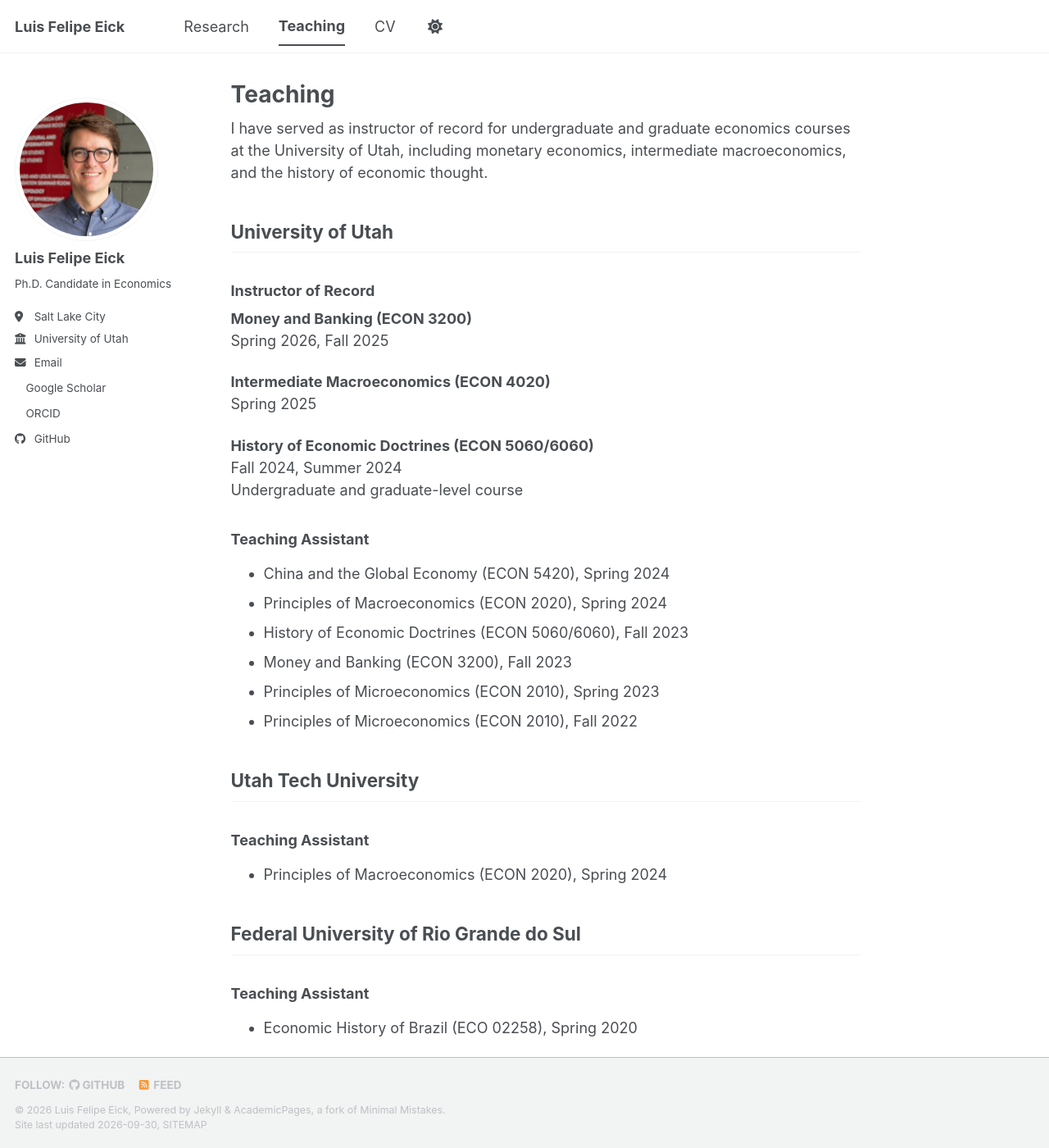
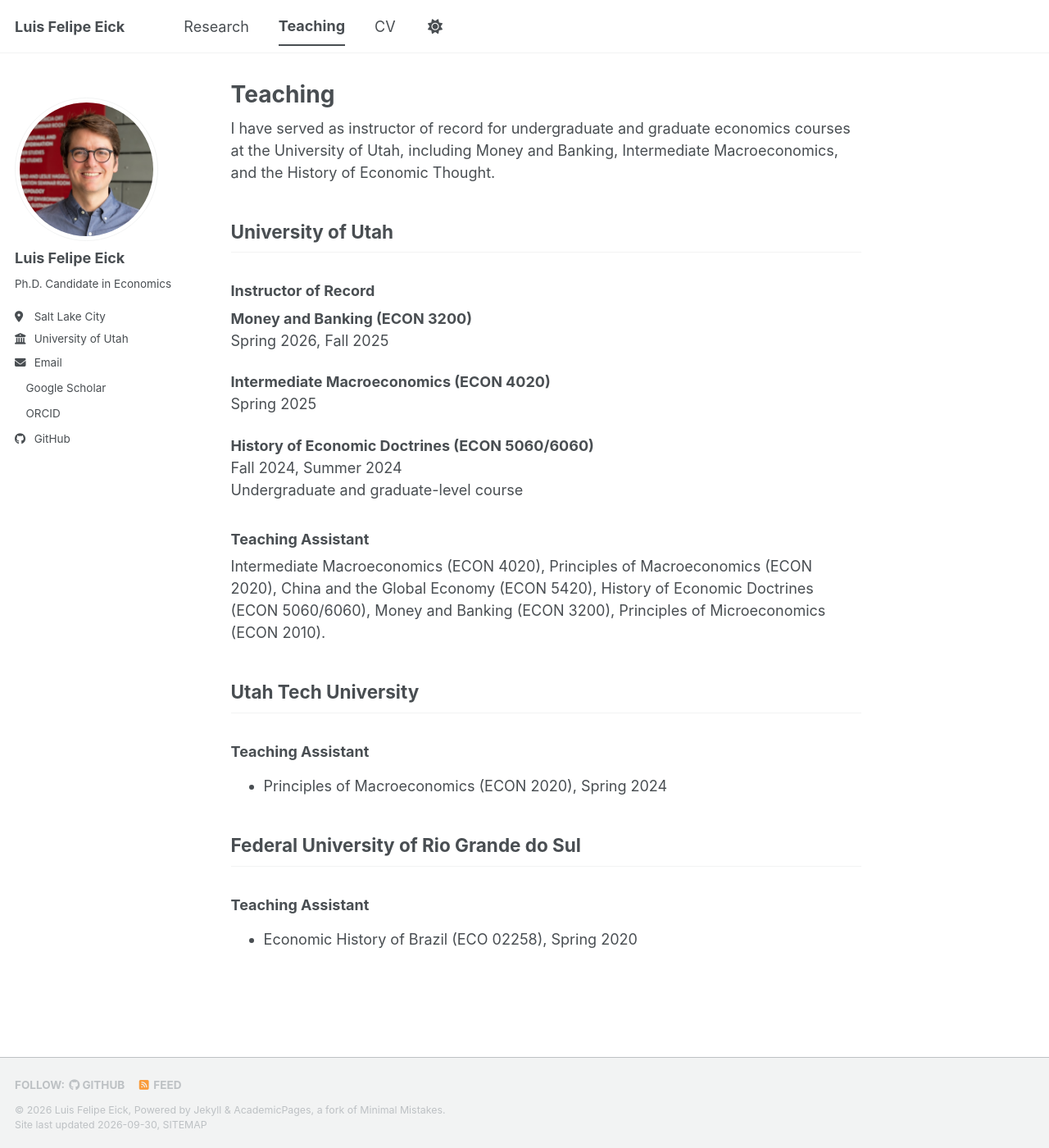
Before and after one commit to lfeick/lfeick.github.io, a Jekyll site: the page built from _pages/teaching.md, in a window 1280 px wide and 1400 px high. Shown: the whole window at 82% size. Built offline with Jekyll 4.4.1, drawn with Linux system fonts in a browser that asks for light colours; a style sheet for code colours, icons or effects is not loaded.

Commit message:
Update teaching.md

```diff
--- a/_pages/teaching.md
+++ b/_pages/teaching.md
@@ -4,7 +4,7 @@ title: "Teaching"
 author_profile: true
 ---
 
-I have served as instructor of record for undergraduate and graduate economics courses at the University of Utah, including monetary economics, intermediate macroeconomics, and the history of economic thought.
+I have served as instructor of record for undergraduate and graduate economics courses at the University of Utah, including Money and Banking, Intermediate Macroeconomics, and the History of Economic Thought.
 
 ## University of Utah
 
@@ -21,13 +21,7 @@ Fall 2024, Summer 2024
 Undergraduate and graduate-level course
 
 ### Teaching Assistant
-
-- China and the Global Economy (ECON 5420), Spring 2024
-- Principles of Macroeconomics (ECON 2020), Spring 2024
-- History of Economic Doctrines (ECON 5060/6060), Fall 2023
-- Money and Banking (ECON 3200), Fall 2023
-- Principles of Microeconomics (ECON 2010), Spring 2023
-- Principles of Microeconomics (ECON 2010), Fall 2022
+Intermediate Macroeconomics (ECON 4020), Principles of Macroeconomics (ECON 2020), China and the Global Economy (ECON 5420), History of Economic Doctrines (ECON 5060/6060), Money and Banking (ECON 3200), Principles of Microeconomics (ECON 2010).
 
 ## Utah Tech University
 
```
